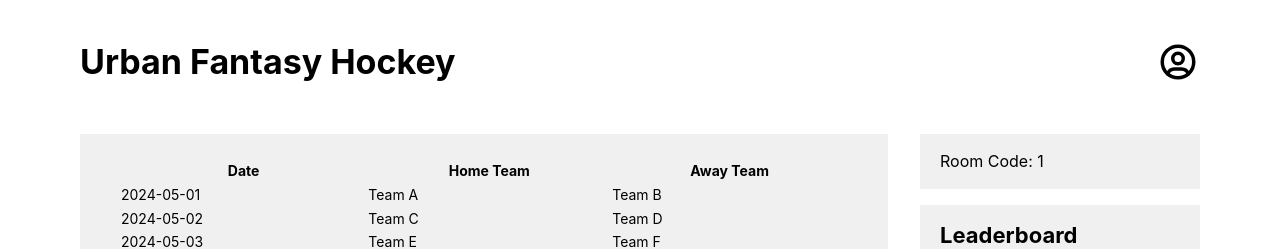
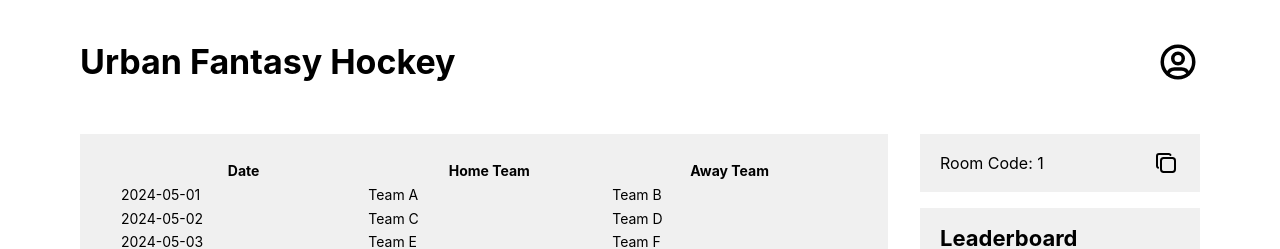
Before and after one commit to bryanjhdang/stormhacks-2024, a React (Vite) app in the folder client/: page /pool/1 in a window 1280 px wide. Shown: the top 249 px of the page. Built offline with nearby package versions, Linux system fonts and the light colour scheme; no server answers; sample sign-in values are in the browser's storage.

Commit message:
finish ish pool page styles

```diff
--- a/client/src/pages/PoolPage.tsx
+++ b/client/src/pages/PoolPage.tsx
@@ -1,9 +1,10 @@
-import { Box, Button, Flex, Stack, Table, Text, Title } from "@mantine/core";
+import { ActionIcon, Box, Button, Flex, Group, Stack, Table, Text, Title } from "@mantine/core";
 import Header from "../components/header/Header";
 import { useParams } from "react-router";
 import { useState } from "react";
 import { useFirebaseAuth } from "../contexts/FirebaseAuth.context";
 import styles from './PoolPage.module.css';
+import { IconCopy } from "@tabler/icons-react";
 
 // TODO THIS IS STUB DATA HERE KJLANSKJD KJASDKJ ASKJND K:JASNDKJ KJASDKJLASKJLDNKJLANSDLKJ:NASKJD:NKJL
 interface Game {
@@ -86,11 +87,24 @@ function PoolResults(pool_id: any) {
 function PoolPage() {
   const { pool_id } = useParams<{ pool_id: string }>();
 
+  const CopyRoomCode = () => {
+    if (pool_id) {
+      navigator.clipboard.writeText(pool_id);
+    }
+  }
+
   const RoomCodeDisplay = () => {
     return (
-      <Stack className={styles.roomCodeDisplay}>
+      <Group className={styles.roomCodeDisplay} style={{ display: 'flex', justifyContent: 'space-between' }}>
         <Text>Room Code: {pool_id}</Text>
-      </Stack>
+        <ActionIcon
+          variant="transparent"
+          color="rgba(0, 0, 0, 1)"
+          onClick={CopyRoomCode}
+        >
+          <IconCopy/>
+        </ActionIcon>
+      </Group>
     )
   }
 
```
